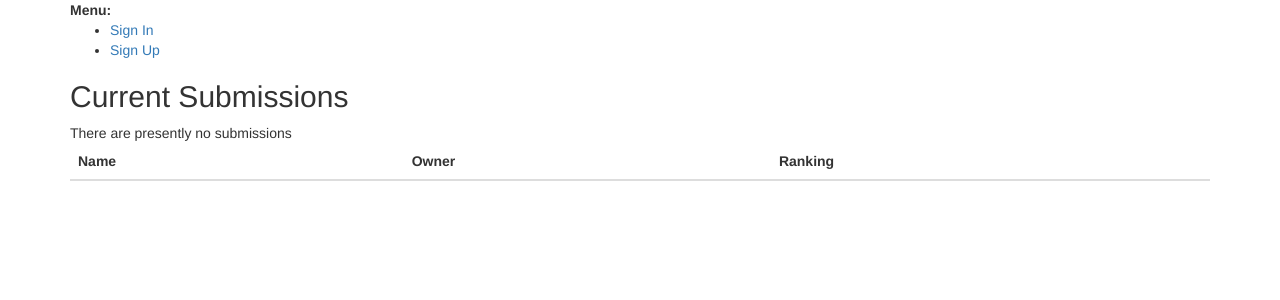
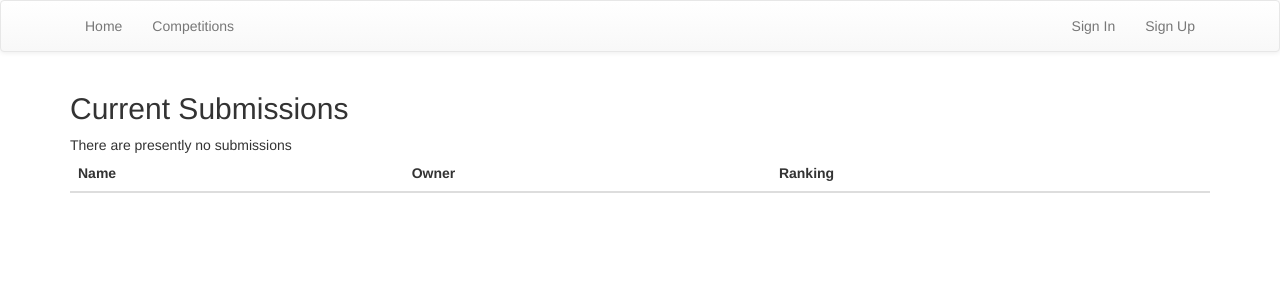
Before and after one commit to fossgalaxy/comet, a Django app: template fg_competitions/templates/fg_competitions/track_detail.html in a window 1280 px wide. Shown: the top 300 px of the page. Run offline with Django 3.2, Linux system fonts and the light colour scheme; the template is opened without the code that fills it, so the values that code supplies are empty; parts of the project's set-up code (start-up, migrations or seed data) failed here and were passed over; some libraries are stand-ins or nearby versions.

Commit message:
use bootstrap nav to keep things out the way

```diff
--- a/data/templates/base.html
+++ b/data/templates/base.html
@@ -17,6 +17,26 @@
     {% endblock %}
   </head>
   <body>
+    {% block navbar %}
+    <div class="navbar navbar-default">
+      <div class="container">
+      <ul class="nav navbar-nav">
+        <li><a href="">Home</a></li>
+        <li><a href="{% url 'competitions' %}">Competitions</a></li>
+      </ul>
+      <ul class="nav navbar-nav pull-right">
+  {% if user.is_authenticated %}
+  <li><a href="{% url 'account_email' %}">Change E-mail</a></li>
+  <li><a href="{% url 'account_logout' %}">Sign Out</a></li>
+  {% else %}
+  <li><a href="{% url 'account_login' %}">Sign In</a></li>
+  <li><a href="{% url 'account_signup' %}">Sign Up</a></li>
+  {% endif %}
+      </ul>
+      </div>
+    </div>
+    {% endblock %}
+
     <div class="container">
     {% block body %}
 
@@ -30,19 +50,6 @@
       </ul>
     </div>
     {% endif %}
-
-    <div>
-      <strong>Menu:</strong>
-      <ul>
-	{% if user.is_authenticated %}
-	<li><a href="{% url 'account_email' %}">Change E-mail</a></li>
-	<li><a href="{% url 'account_logout' %}">Sign Out</a></li>
-	{% else %}
-	<li><a href="{% url 'account_login' %}">Sign In</a></li>
-	<li><a href="{% url 'account_signup' %}">Sign Up</a></li>
-	{% endif %}
-      </ul>
-    </div>
     {% block content %}
     {% endblock %}
     {% endblock %}
```
